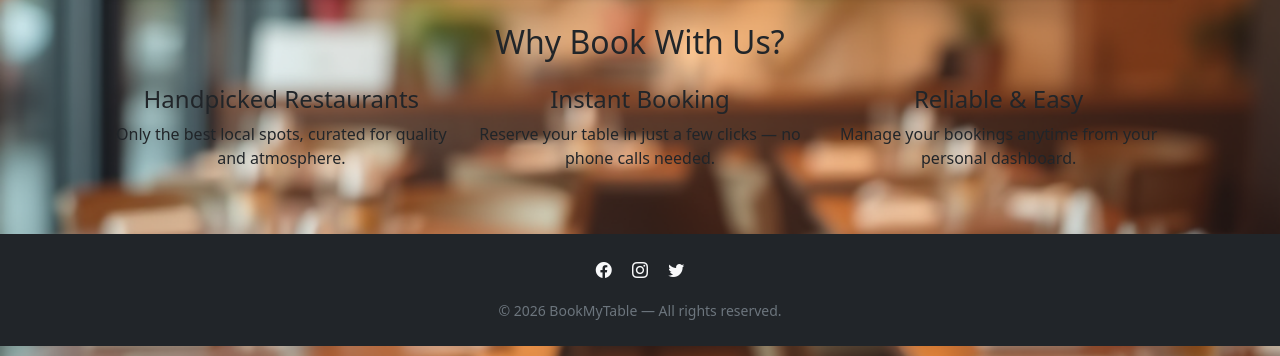
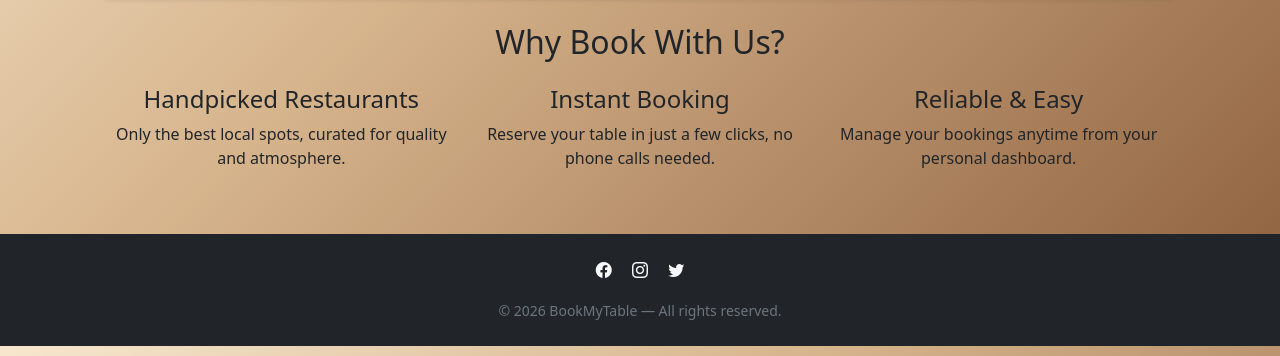
Before and after one commit to Pierre-Louis789/restaurant-booking, a Django app: page / in a window 1280 px wide. Shown: the part 444-800 px from the top of the page. Run offline with Django 5.2, Linux system fonts and the light colour scheme.

Commit message:
Add gradient background for the whole website on base.html

```diff
--- a/bookings/templates/base.html
+++ b/bookings/templates/base.html
@@ -1,3 +1,6 @@
+{% load static %}
+
+
 <!DOCTYPE html>
 <html lang="en">
 <head>
@@ -16,10 +19,9 @@
         --card-shadow: 0 4px 12px rgba(0,0,0,0.08);
     }
 body {
-    background: url('/static/images/bg-texture.png') no-repeat center center fixed;
-    background-size: cover;
-    background-color: #f5f7fa;
+    background: linear-gradient(135deg, #f7e7ce 0%, #d6b48c 40%, #8c5e3c 100%);
 }
+
 
 .btn-primary {
         background-color: var(--primary);
--- a/bookings/templates/home.html
+++ b/bookings/templates/home.html
@@ -24,7 +24,7 @@
         </div>
         <div class="col-md-4">
             <h4>Instant Booking</h4>
-            <p>Reserve your table in just a few clicks — no phone calls needed.</p>
+            <p>Reserve your table in just a few clicks, no phone calls needed.</p>
         </div>
         <div class="col-md-4">
             <h4>Reliable & Easy</h4>
```
Also changed, not shown: static/images/bg-texture.png (deleted).
